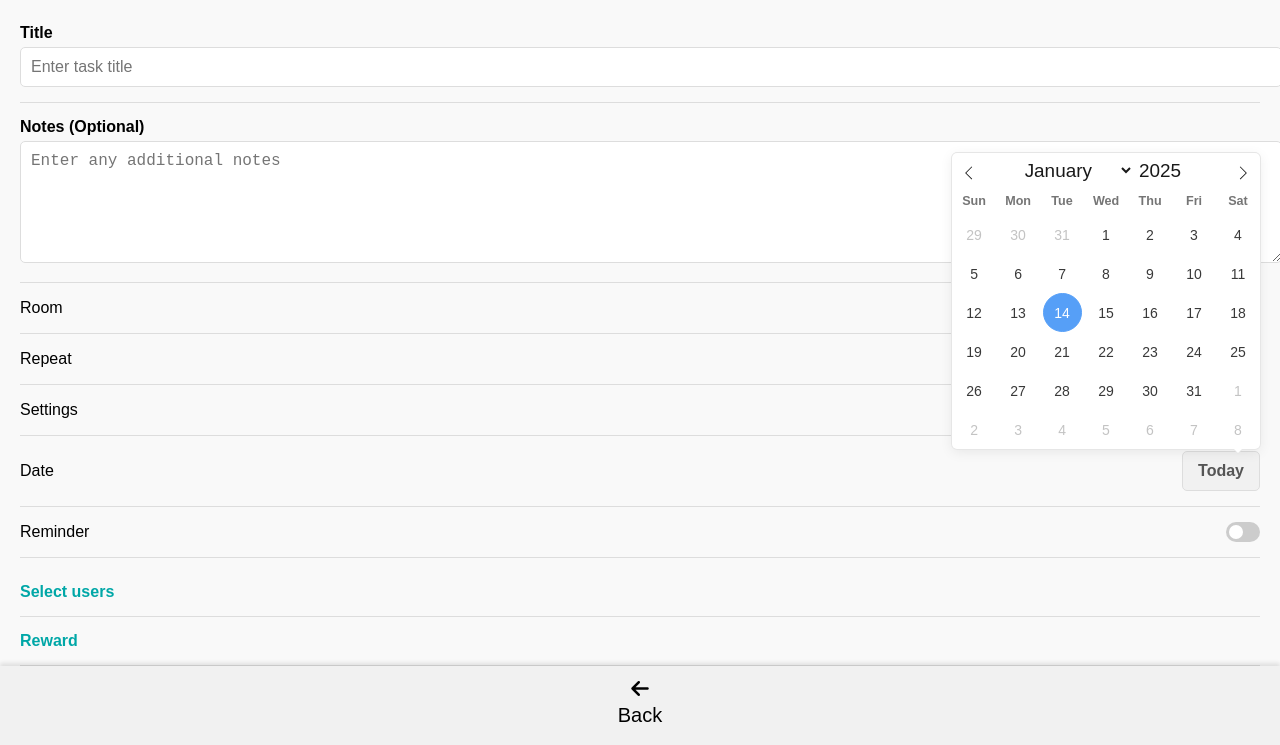
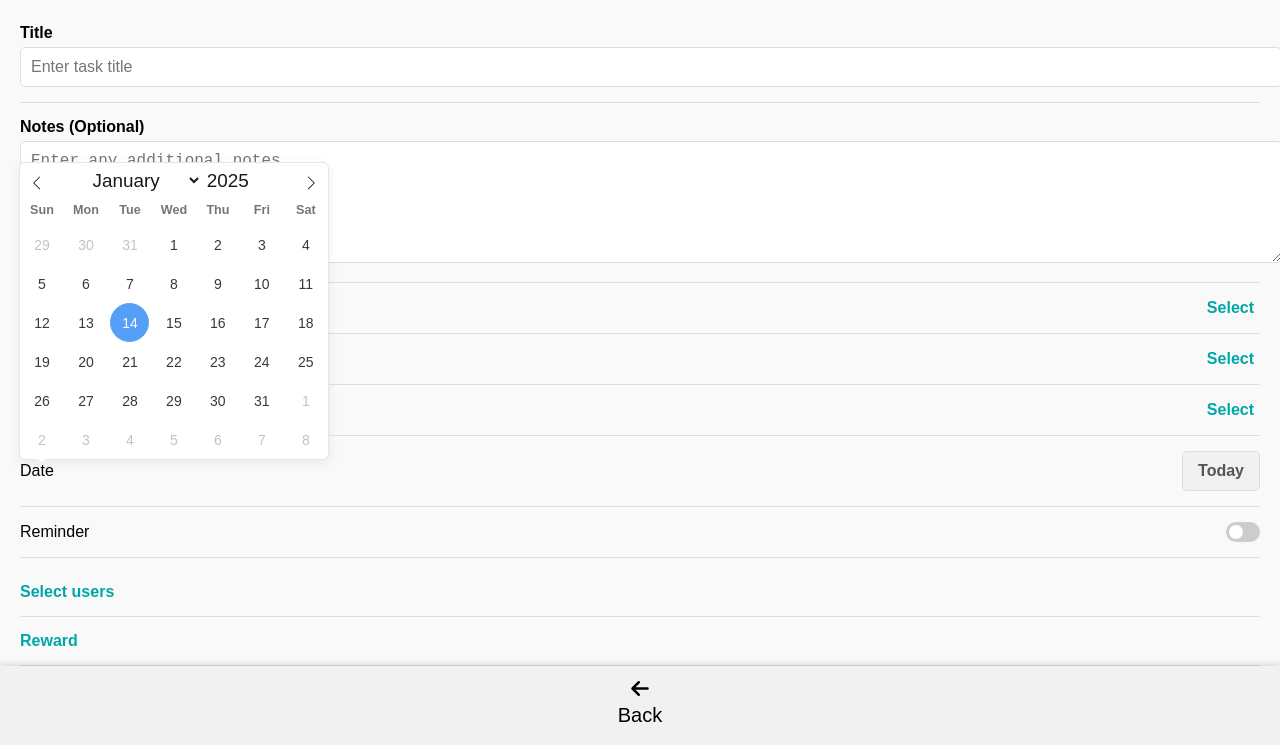
Before and after one commit to g4meChanger/FamilyApp, a website: page addtasks.html in a window 1280 px wide. Both pictures are taken after a click on the element "Today". Shown: the part 55-800 px from the top of the page. Drawn offline with nearby package versions, Linux system fonts and the light colour scheme.

Commit message:
Add files via upload

```diff
--- a/addtasks.html
+++ b/addtasks.html
@@ -288,12 +288,6 @@
     color: white !important;  /* White text color */
     font-weight: bold;  /* Bold text for better visibility */
 }
-
-#taskDate {
-    visibility: hidden; /* Use visibility to hide while keeping it interactive */
-    position: absolute; /* Keep it out of view */
-}
-
 
     </style>
     <link rel="stylesheet" href="https://cdn.jsdelivr.net/npm/flatpickr/dist/flatpickr.min.css">
@@ -674,26 +668,25 @@ closeRewardButton.addEventListener("click", () => {
         setupModal('repeatModal', 'selectRepeat', 'repeatSelection');
         setupModal('settingsModal', 'selectSettings', 'settingsSelection');
 
-      // Date picker logic
-      const dateDisplay = document.getElementById("dateDisplay");
-const dateInput = document.getElementById("taskDate");
 
-const flatpickrInstance = flatpickr(dateInput, {
-    dateFormat: "m-d-Y",  // Set date format
-    defaultDate: "today", // Set default date to today
-    onChange: function(selectedDates, dateStr) {
-        dateInput.value = dateStr; // Set the value of the hidden input
-        dateDisplay.textContent = dateStr; // Update the display with the selected date
-    },
-    positionElement: dateDisplay, // Ensure correct positioning of the calendar
-    disableMobile: false, // Allow date picker on mobile devices
-});
+          // Initialize flatpickr for the hidden date input
+    const taskDateInput = document.getElementById("taskDate");
+    const dateDisplay = document.getElementById("dateDisplay");
 
-// Open the date picker when the dateDisplay button is clicked
-dateDisplay.addEventListener("click", function () {
-    flatpickrInstance.open();
-});
+    // Initialize flatpickr
+    flatpickr(taskDateInput, {
+        dateFormat: "Y-m-d", // Format of the date (e.g., 2023-01-01)
+        defaultDate: new Date(), // Set default date to today
+        onChange: (selectedDates, dateStr) => {
+            // Update the displayed date when a new date is selected
+            dateDisplay.textContent = dateStr;
+        }
+    });
 
+    // Show the date picker when the date display is clicked
+    dateDisplay.addEventListener("click", () => {
+        taskDateInput.click(); // Trigger the hidden input's click event
+    });
 
 
         // Reminder toggle logic
```
